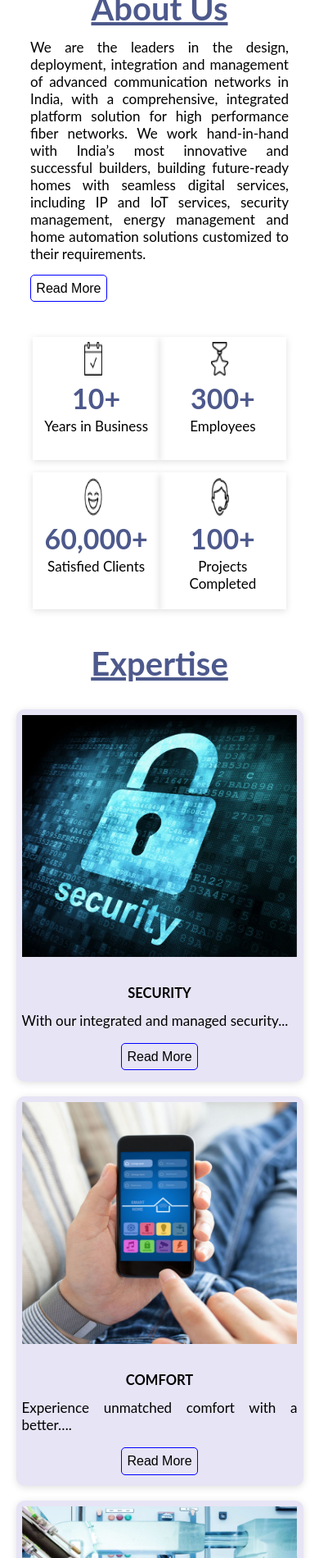
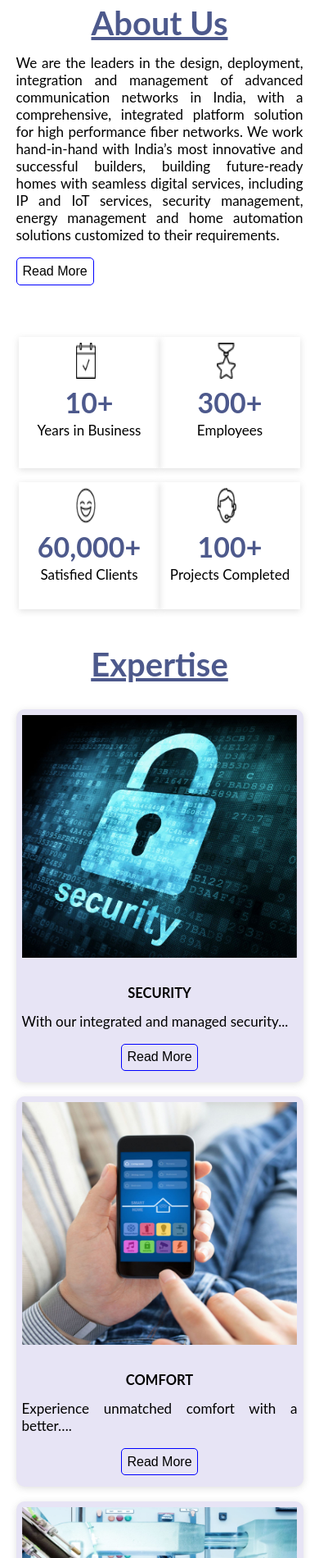
Before and after one commit to ankesh19/parametrique-php, a PHP site: page / in a window 390 px wide. Shown: the part 262-2162 px from the top of the page at 82% size. Run offline with PHP 8.4, Linux system fonts and the light colour scheme.

Commit message:
code optimization

```diff
--- a/assets/css/index.css
+++ b/assets/css/index.css
@@ -161,8 +161,9 @@
     }
     .about-group .box{
         width: 100%;
-        margin-top: 5%;
-        margin-left: 5%;
+        margin-top: 10%;
+        margin-left: 0%;
+        margin-right: 0%;
     }
     .count-group .box{
         width: 50%;
```
